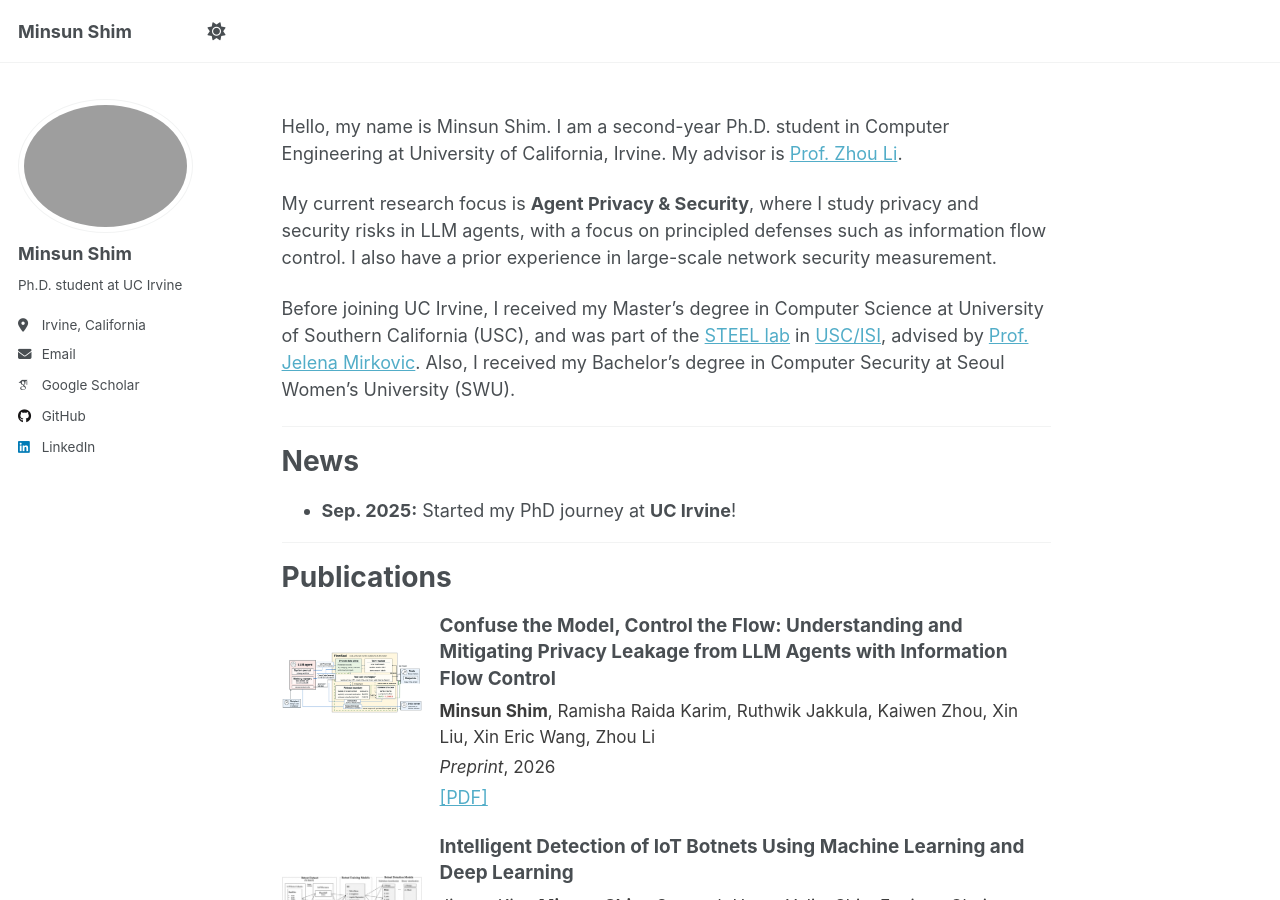
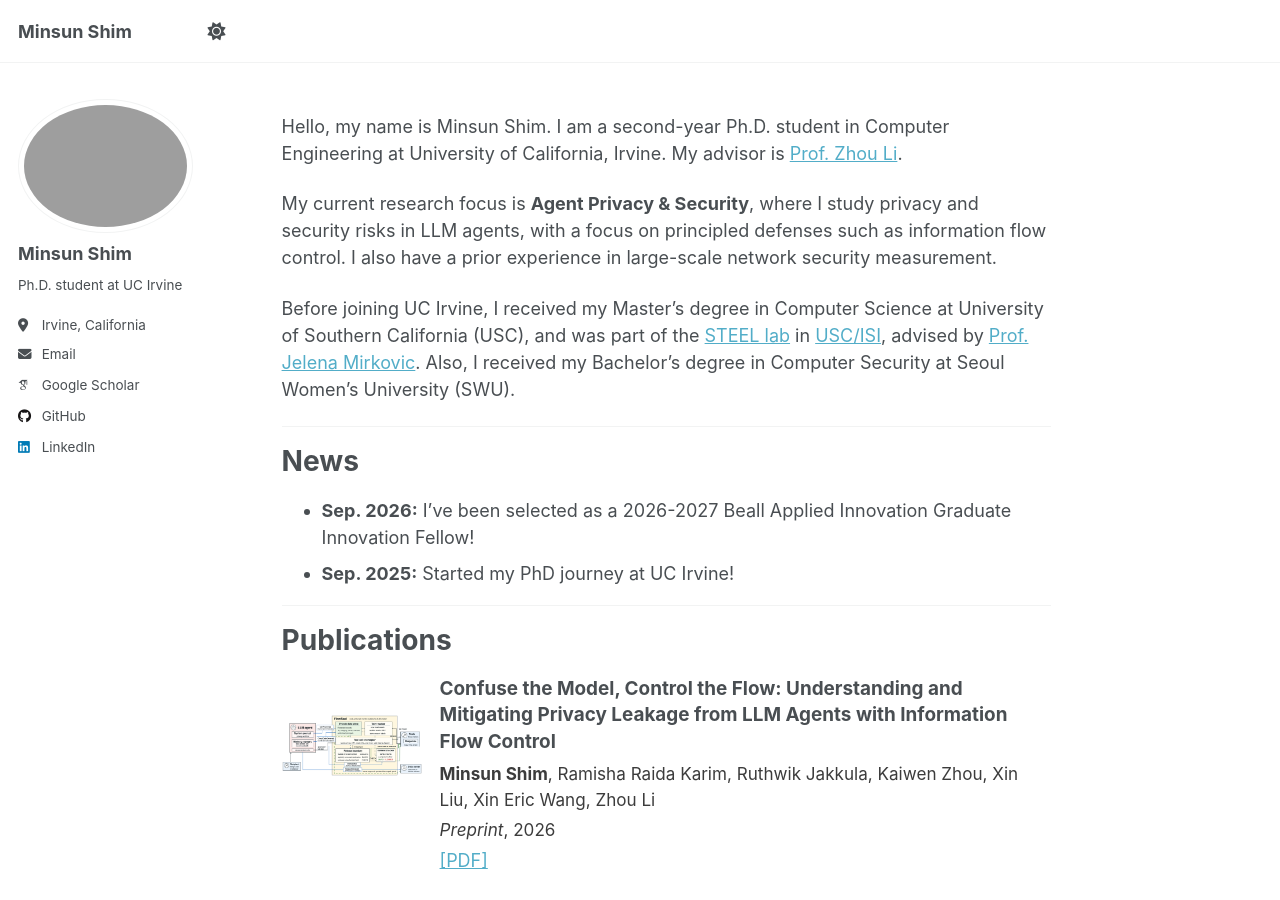
Before and after one commit to minsunsh/minsunsh.github.io, a Jekyll site: the page built from _pages/about.md, in a window 1280 px wide and 900 px high. Built offline with Jekyll 4.4.1, drawn with Linux system fonts in a browser that asks for light colours; some web fonts are replaced; a script that is not in the unit is left out.

Commit message:
news update

```diff
--- a/_pages/about.md
+++ b/_pages/about.md
@@ -17,7 +17,8 @@ Before joining UC Irvine, I received my Master's degree in Computer Science at U
 
 News
 ======
-- **Sep. 2025:** Started my PhD journey at **UC Irvine**!
+- **Sep. 2026:** I've been selected as a 2026-2027 Beall Applied Innovation Graduate Innovation Fellow!
+- **Sep. 2025:** Started my PhD journey at UC Irvine!
 <!-- - **[05.2024]** Finished my Master's degree at **USC**. -->
 <!-- [09-22-2025] Excited to start my PhD journey at UCI! -->
 
```
